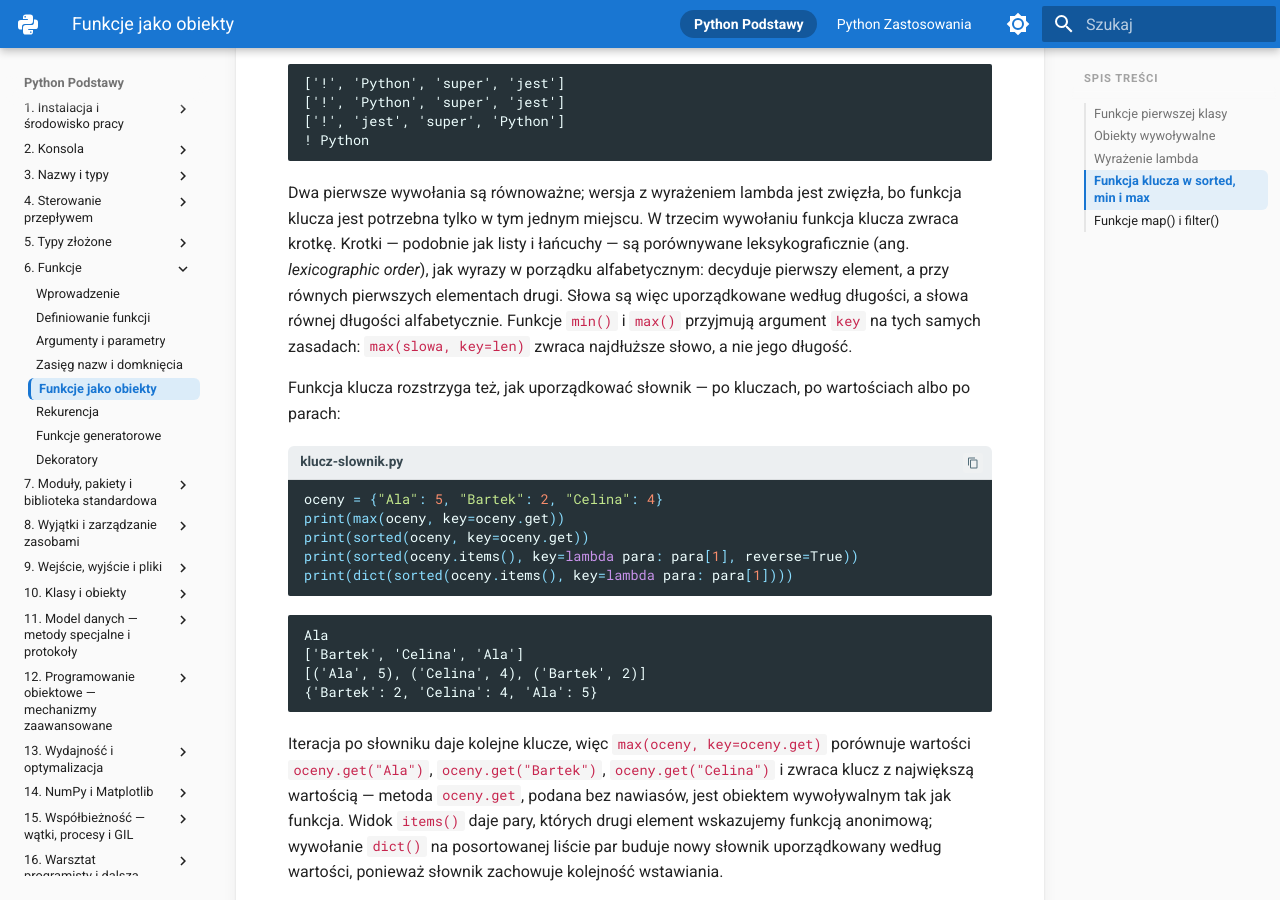
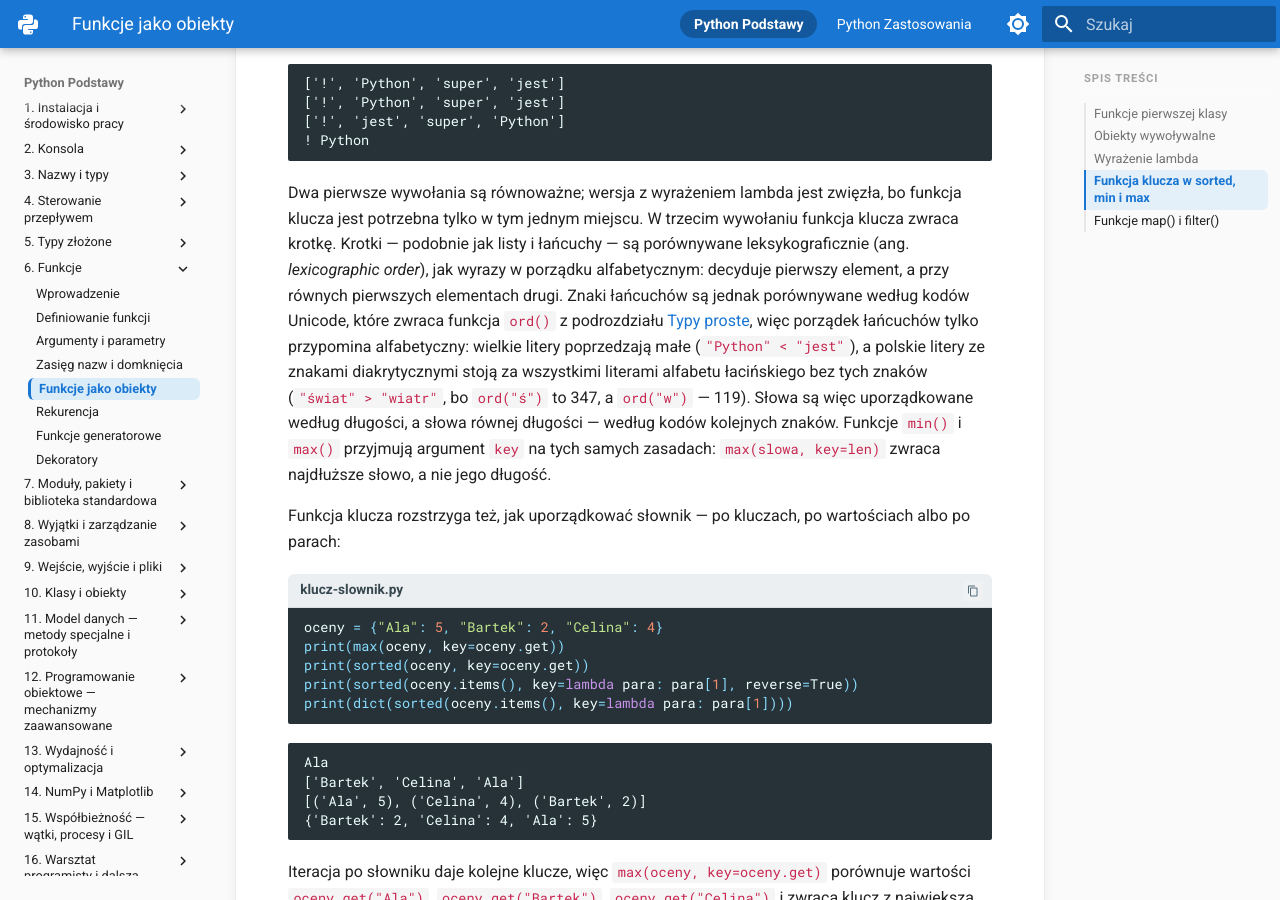
Before and after one commit to witoldprzygoda/python-notatki, an MkDocs documentation site: the page built from docs/06-funkcje/funkcje-jako-obiekty.md, in a window 1280 px wide and 900 px high, scrolled down 8132 px. Built offline with MkDocs 1.6.1 and Material for MkDocs 9.7.7, drawn with Linux system fonts in a browser that asks for light colours.

Commit message:
Explain that strings compare by Unicode code points
Strings are ordered character by character by ord() values, not
alphabetically: capitals come before lower case and Polish letters with
diacritics after all plain Latin letters ("świat" > "wiatr"). Checked on
CPython 3.14.8.

Co-Authored-By: Claude Opus 5.5 <noreply@anthropic.com>

````diff
--- a/docs/06-funkcje/funkcje-jako-obiekty.md
+++ b/docs/06-funkcje/funkcje-jako-obiekty.md
@@ -298,7 +298,7 @@ print(min(slowa, key=len), max(slowa, key=len))
 ! Python
 ```
 
-Dwa pierwsze wywołania są równoważne; wersja z wyrażeniem lambda jest zwięzła, bo funkcja klucza jest potrzebna tylko w tym jednym miejscu. W trzecim wywołaniu funkcja klucza zwraca krotkę. Krotki — podobnie jak listy i łańcuchy — są porównywane leksykograficznie (ang. *lexicographic order*), jak wyrazy w porządku alfabetycznym: decyduje pierwszy element, a przy równych pierwszych elementach drugi. Słowa są więc uporządkowane według długości, a słowa równej długości alfabetycznie. Funkcje `min()` i `max()` przyjmują argument `key` na tych samych zasadach: `max(slowa, key=len)` zwraca najdłuższe słowo, a nie jego długość.
+Dwa pierwsze wywołania są równoważne; wersja z wyrażeniem lambda jest zwięzła, bo funkcja klucza jest potrzebna tylko w tym jednym miejscu. W trzecim wywołaniu funkcja klucza zwraca krotkę. Krotki — podobnie jak listy i łańcuchy — są porównywane leksykograficznie (ang. *lexicographic order*), jak wyrazy w porządku alfabetycznym: decyduje pierwszy element, a przy równych pierwszych elementach drugi. Znaki łańcuchów są jednak porównywane według kodów Unicode, które zwraca funkcja `ord()` z podrozdziału [Typy proste](../03-nazwy-typy/typy-proste.md#unicode-ord-i-chr), więc porządek łańcuchów tylko przypomina alfabetyczny: wielkie litery poprzedzają małe (`"Python" < "jest"`), a polskie litery ze znakami diakrytycznymi stoją za wszystkimi literami alfabetu łacińskiego bez tych znaków (`"świat" > "wiatr"`, bo `ord("ś")` to 347, a `ord("w")` — 119). Słowa są więc uporządkowane według długości, a słowa równej długości — według kodów kolejnych znaków. Funkcje `min()` i `max()` przyjmują argument `key` na tych samych zasadach: `max(slowa, key=len)` zwraca najdłuższe słowo, a nie jego długość.
 
 Funkcja klucza rozstrzyga też, jak uporządkować słownik — po kluczach, po wartościach albo po parach:
 
````
